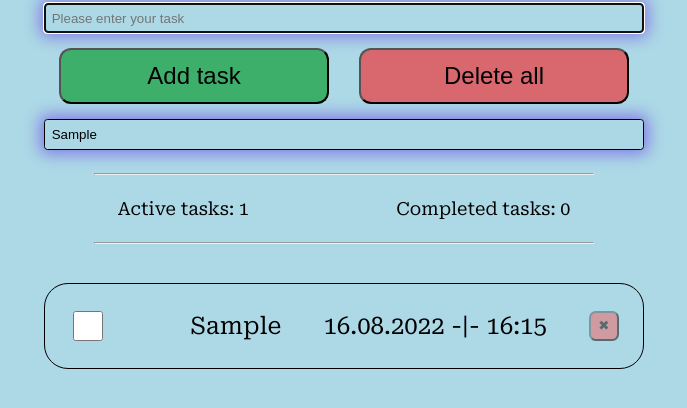
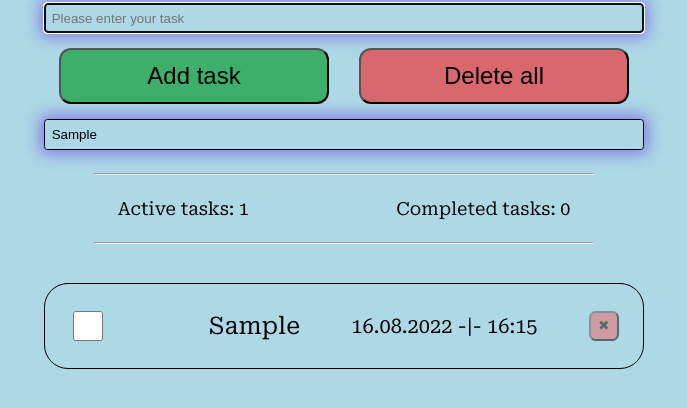
Before and after one commit to LeonidZhukovets/ToDo-App, a plain HTML site: page index.html in a window 1280 px wide. Both pictures are taken after typing "Sample", "Sample" into the empty fields and a click on the button "Add task". Shown: the part 78-486 px from the top of the page, without its empty margins (296-983 px from the left). Drawn offline with Linux system fonts and the light colour scheme.

Commit message:
fixed styles.css

```diff
--- a/styles/styles.css
+++ b/styles/styles.css
@@ -122,3 +122,7 @@ hr {
 .search {
   width: 100%;
 }
+
+.todo__date {
+  font-size: smaller;
+}
```
